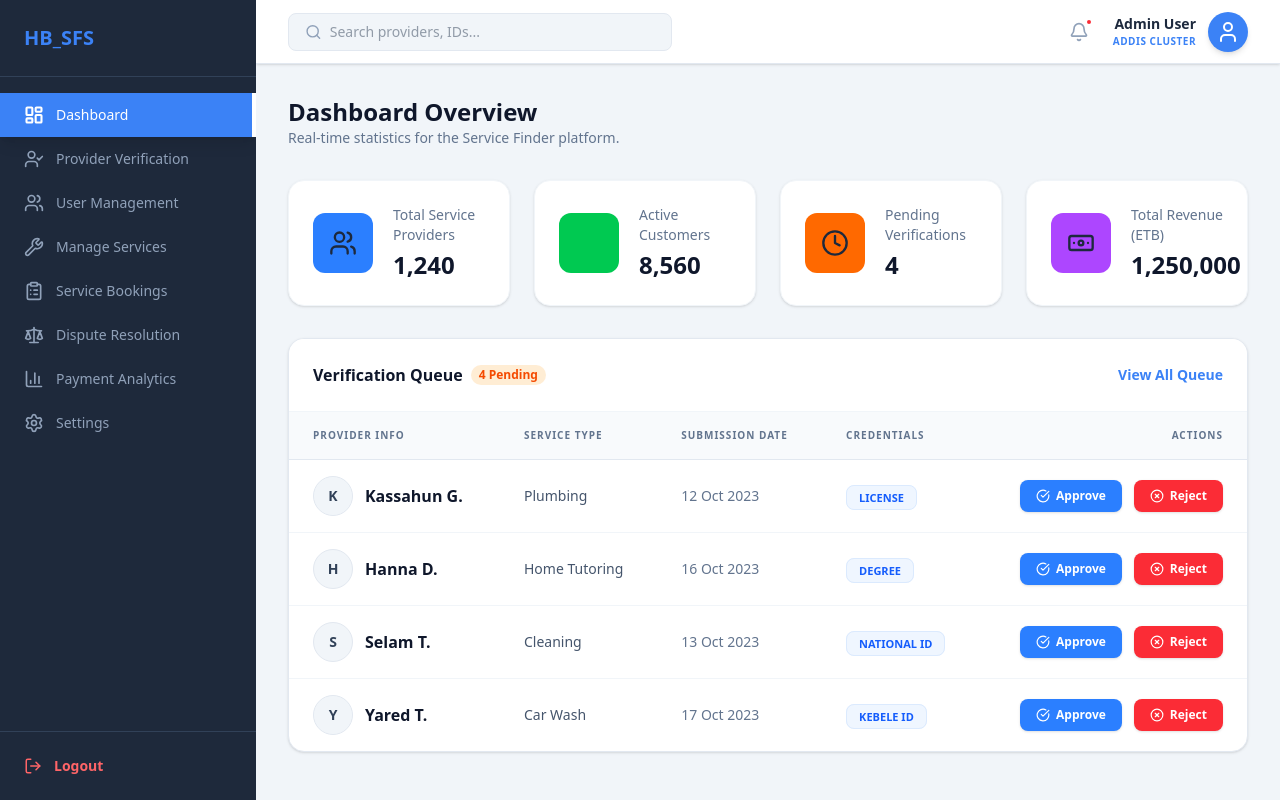
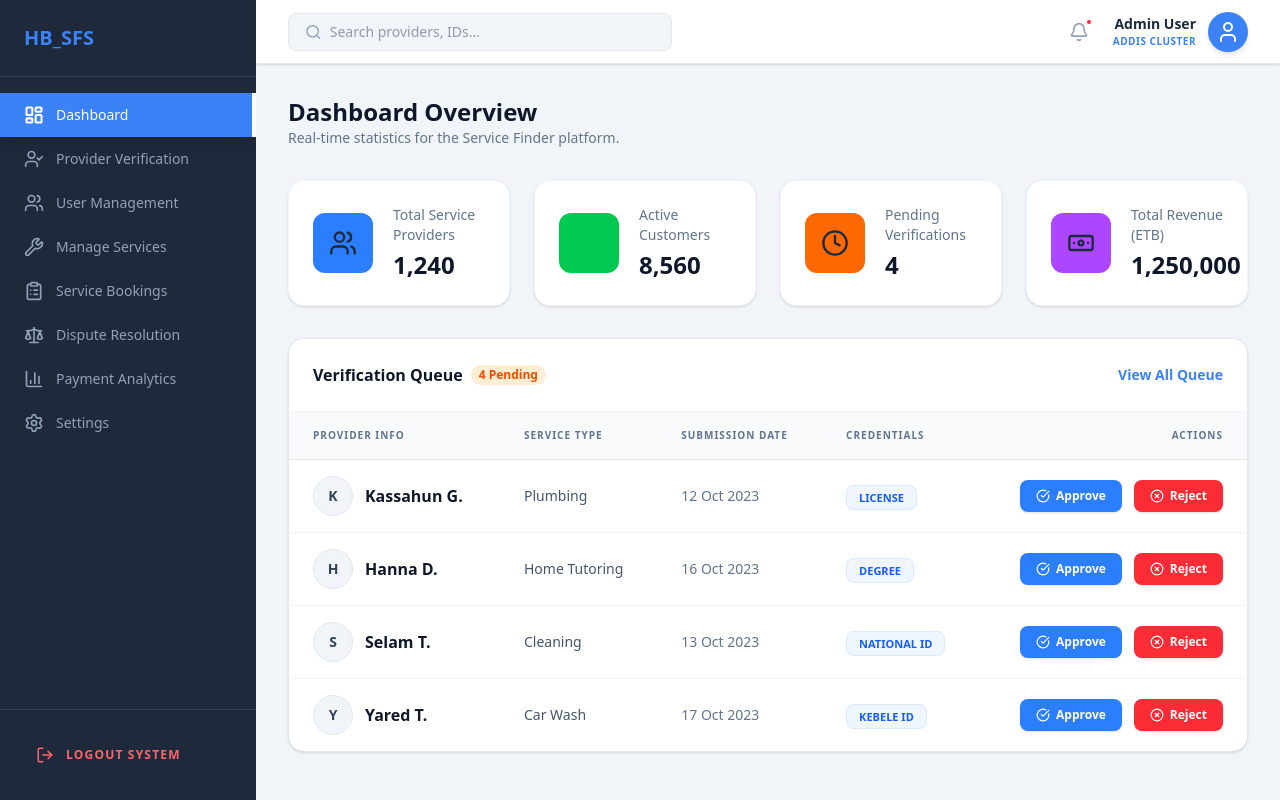
Before and after one commit to Yon4189/Final_Project_dep, a React (Vite) app in the folder web_app/: page / in a window 1280 px wide. Built offline with nearby package versions, Linux system fonts and the light colour scheme; sample sign-in values are in the browser's storage.

Commit message:
do logout page

```diff
--- a/web_app/src/layout/Sidebar.jsx
+++ b/web_app/src/layout/Sidebar.jsx
@@ -1,10 +1,13 @@
 import React from 'react';
-import { Link, useLocation } from 'react-router-dom';
+import { Link, useLocation, useNavigate } from 'react-router-dom';
+import { useAuth } from '../context/AuthContext';
 // 1. Import the specific icons
 import { LayoutDashboard,  UserCheck,  Users,  Wrench,  Scale, BarChart3, Settings, LogOut, ClipboardList } from 'lucide-react';
 
 const Sidebar = () => {
   const location = useLocation();
+  const navigate = useNavigate();
+  const { logout } = useAuth();
 
   // 2. Assign the components to your menu items
   const menuItems = [
@@ -17,6 +20,14 @@ const Sidebar = () => {
     { name: 'Payment Analytics', path: '/payments', icon: BarChart3 },
     { name: 'Settings', path: '/settings', icon: Settings },
   ];
+
+  // ✅ THE LOGOUT HANDLER
+  const handleLogout = () => {
+    if (window.confirm("Are you sure you want to logout from the Admin panel?")) {
+      logout(); // This clears localStorage and state
+      navigate('/login'); // This sends you back to the gate
+    }
+  };
 
   return (
     <div className="w-64 bg-admin-sidebar h-screen flex flex-col text-slate-400">
@@ -48,10 +59,14 @@ const Sidebar = () => {
         })}
       </nav>
 
+         {/* ✅ ACTIVE LOGOUT BUTTON */}
       <div className="p-6 border-t border-slate-700">
-        <button className="flex items-center gap-3 text-red-400 hover:text-red-300 text-sm font-bold w-full">
+        <button
+          onClick={handleLogout}
+          className="flex items-center gap-3 text-red-400 hover:text-red-300 hover:bg-red-500/10 p-3 rounded-xl transition-all w-full font-black text-xs uppercase tracking-widest"
+        >
           <LogOut size={18} />
-          Logout
+          Logout System
         </button>
       </div>
     </div>
```
